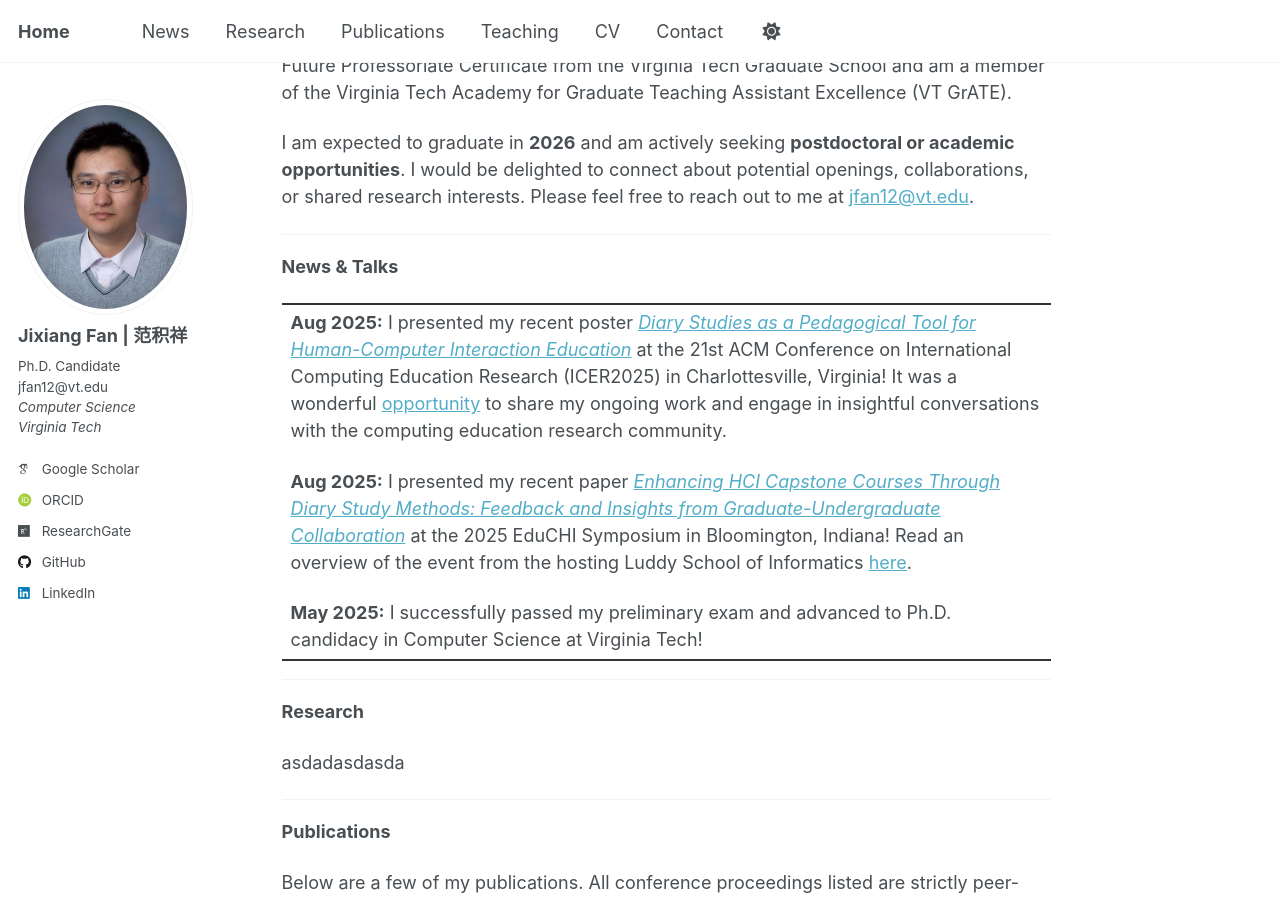
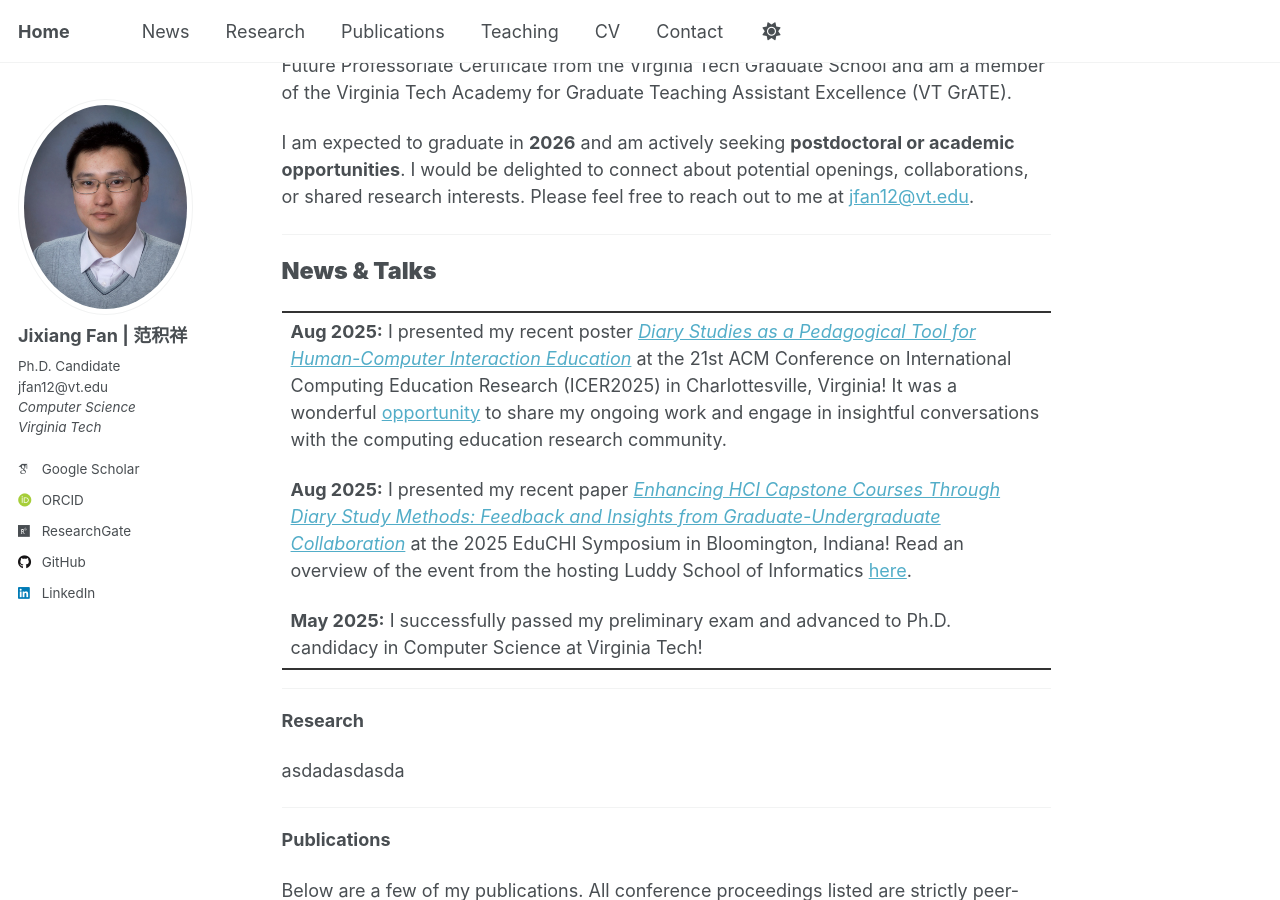
Before and after one commit to JixiangFan/web, a Jekyll site: the page built from _pages/about.md, in a window 1280 px wide and 900 px high, scrolled down 661 px. Built offline with Jekyll 4.4.1, drawn with Linux system fonts in a browser that asks for light colours; some web fonts are replaced.

Commit message:
Update about.md

```diff
--- a/_pages/about.md
+++ b/_pages/about.md
@@ -20,7 +20,7 @@ I am expected to graduate in **2026** and am actively seeking **postdoctoral or
 
 ---
 <span id="news" style="position:relative; top:-84px;"></span>
-**News &amp; Talks**
+<strong style="font-weight:900; font-size:1.3em;">News &amp; Talks</strong>
 
 <hr style="margin:.25rem 0 0; border:0; border-bottom:2px solid #333;">
 
```
